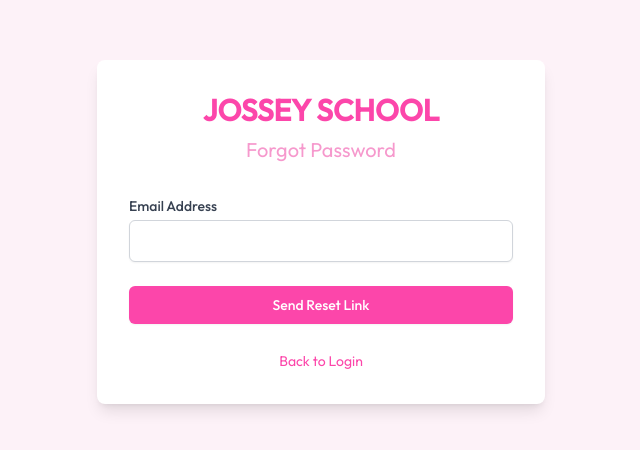
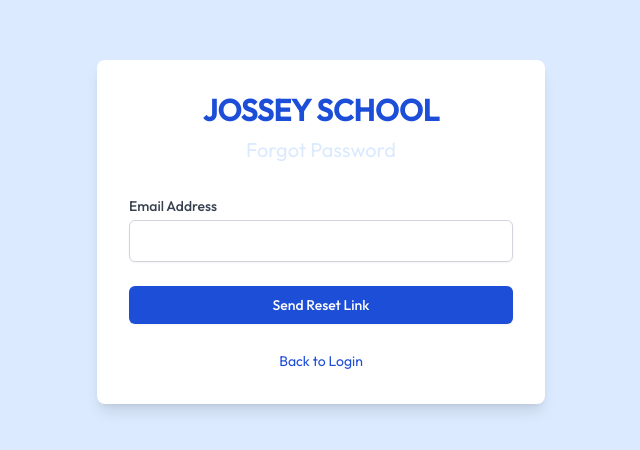
Before and after one commit to josseycodes1/School-Management-App-Frontend, a Next.js app: page /forgot-password in a window 1280 px wide. Shown: the part 168-618 px from the top of the page, without its empty margins (319-959 px from the left). Built offline with nearby package versions, Linux system fonts and the light colour scheme.

Commit message:
forgot password fixed

```diff
--- a/src/app/forgot-password/page.tsx
+++ b/src/app/forgot-password/page.tsx
@@ -23,7 +23,7 @@ export default function ForgotPassword() {
         { email }
       );
       setSuccess(response.data.message);
-      // Redirect to verify page with email as query parameter
+
       router.push(`/verify-forgotpassword?email=${encodeURIComponent(email)}`);
     } catch (err: any) {
       setError(
@@ -37,11 +37,11 @@ export default function ForgotPassword() {
   };
 
   return (
-    <div className="min-h-screen flex items-center justify-center bg-pink-50">
+    <div className="min-h-screen flex items-center justify-center bg-josseypink2">
       <div className="bg-white p-8 rounded-lg shadow-lg w-full max-w-md">
         <div className="text-center mb-8">
-          <h1 className="text-3xl font-bold text-[#FC46AA] mb-2">JOSSEY SCHOOL</h1>
-          <h2 className="text-xl text-[#F699CD]">Forgot Password</h2>
+          <h1 className="text-3xl font-bold text-josseypink1 mb-2">JOSSEY SCHOOL</h1>
+          <h2 className="text-xl text-josseypink2">Forgot Password</h2>
         </div>
 
         <form className="space-y-6" onSubmit={handleSubmit}>
@@ -56,7 +56,8 @@ export default function ForgotPassword() {
               value={email}
               onChange={(e) => setEmail(e.target.value)}
               required
-              className="mt-1 block w-full px-3 py-2 border border-gray-300 rounded-md shadow-sm focus:outline-none focus:ring-[#FC46AA] focus:border-[#FC46AA]"
+              className="mt-1 block w-full px-3 py-2 border border-gray-300 rounded-md shadow-sm
+               focus:outline-none focus:ring-josseypink1 focus:border-josseypink1"
             />
           </div>
 
@@ -67,7 +68,7 @@ export default function ForgotPassword() {
             <button
               type="submit"
               disabled={loading}
-              className={`w-full flex justify-center py-2 px-4 border border-transparent rounded-md shadow-sm text-sm font-medium text-white bg-[#FC46AA] hover:bg-[#F699CD] focus:outline-none focus:ring-2 focus:ring-offset-2 focus:ring-[#FC46AA] ${
+              className={`w-full flex justify-center py-2 px-4 border border-transparent rounded-md shadow-sm text-sm font-medium text-white bg-josseypink1 hover:bg-josseypink2 focus:outline-none focus:ring-2 focus:ring-offset-2 focus:ring-josseypink1 ${
                 loading ? "opacity-50 cursor-not-allowed" : ""
               }`}
             >
@@ -77,7 +78,7 @@ export default function ForgotPassword() {
         </form>
 
         <div className="mt-6 text-center">
-          <Link href="/log-in" className="text-sm text-[#FC46AA] hover:text-[#F699CD]">
+          <Link href="/log-in" className="text-sm text-josseypink1 hover:text-josseypink2">
             Back to Login
           </Link>
         </div>
```
